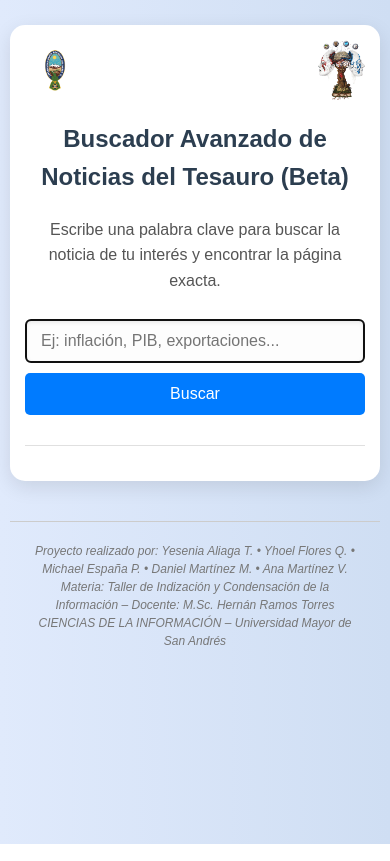
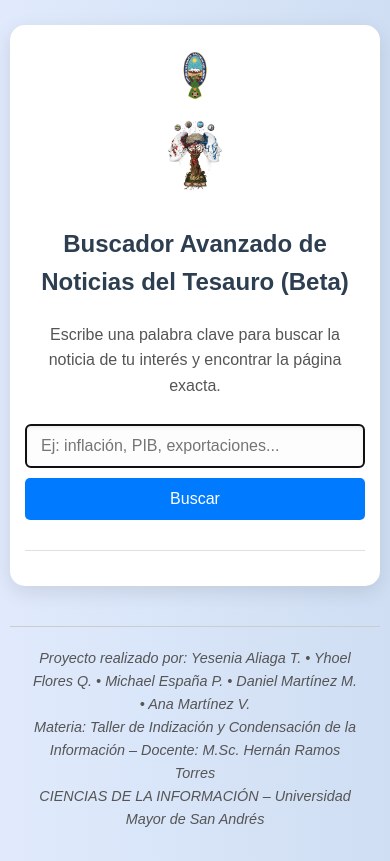
Before and after one commit to Destri13/Buscador-PDF, a plain HTML site: page index.html in a window 390 px wide. Drawn offline with Linux system fonts and the light colour scheme.

Commit message:
Update index.html

```diff
--- a/index.html
+++ b/index.html
@@ -1,31 +1,46 @@
 <!DOCTYPE html>
 <html lang="es">
 <head>
-    <meta charset="UTF-8">
-    <meta name="viewport" content="width=device-width, initial-scale=1.0">
+  <meta charset="UTF-8" />
+  <meta name="viewport" content="width=device-width, initial-scale=1.0"/>
   <title>Tesauro de Economía Digital de Bolivia</title>
-    <link rel="stylesheet" href="style.css">
+  <link rel="stylesheet" href="style.css" />
   <style>
     .logo-container {
       display: flex;
       justify-content: space-between;
       align-items: center;
-            margin-bottom: 20px;
+      margin-bottom: 25px;
+      flex-wrap: wrap;
     }
 
     .logo-container img {
-            height: 60px;
+      height: 90px;
+      max-width: 45%;
       object-fit: contain;
     }
 
     footer {
       text-align: center;
-            font-size: 0.75rem;
-            color: #777;
+      font-size: 0.9rem;
+      color: #555;
       margin-top: 40px;
       padding: 20px;
       border-top: 1px solid #ccc;
-            line-height: 1.5;
+      line-height: 1.6;
+    }
+
+    @media (max-width: 600px) {
+      .logo-container {
+        flex-direction: column;
+        align-items: center;
+      }
+
+      .logo-container img {
+        height: 70px;
+        max-width: 80%;
+        margin-bottom: 10px;
+      }
     }
   </style>
 </head>
@@ -34,8 +49,8 @@
 
     <!-- Logos institucionales -->
     <div class="logo-container">
-            <img src="logo_umsa.png" alt="Logo UMSA">
-            <img src="logo_carrera.png" alt="Logo Ciencias de la Información">
+      <img src="logo_umsa.png" alt="Logo UMSA" />
+      <img src="logo_carrera.png" alt="Logo Ciencias de la Información" />
     </div>
 
     <!-- Título y buscador -->
@@ -43,14 +58,14 @@
     <p>Escribe una palabra clave para buscar la noticia de tu interés y encontrar la página exacta.</p>
 
     <div class="search-box">
-            <input type="text" id="searchInput" placeholder="Ej: inflación, PIB, exportaciones...">
+      <input type="text" id="searchInput" placeholder="Ej: inflación, PIB, exportaciones..." />
       <button id="searchButton">Buscar</button>
     </div>
 
     <!-- Resultados -->
     <div id="searchResults">
       <p id="loadingMessage">Cargando índice de búsqueda... Por favor, espera.</p>
-            <p id="noResultsMessage" style="display:none;">No se encontraron resultados.</p>
+      <p id="noResultsMessage" style="display: none;">No se encontraron resultados.</p>
     </div>
   </div>
 
```
Lines whose indentation alone changed are shown as unchanged.
